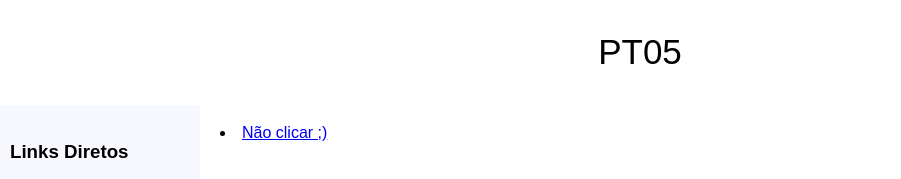
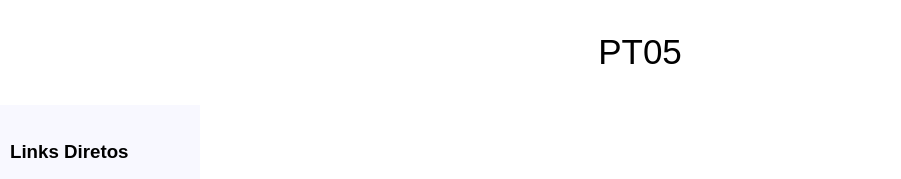
Before and after one commit to FranciscoFadigasMendes/FranciscoFadigasMendes.github.io, a plain HTML site: page index.html in a window 1280 px wide. Shown: the top 179 px of the page, without its empty margins (0-901 px from the left). Drawn offline with Linux system fonts and the light colour scheme.

Commit message:
Update index.html

```diff
--- a/index.html
+++ b/index.html
@@ -123,7 +123,7 @@
 	<div id="container">
 
 		<main id="center" class="column">
-		<li><a href="https://nakedsecurity.sophos.com/wp-content/uploads/sites/2/2016/03/rickastley.jpg?w=780&h=408&crop=1"> Não clicar ;) </a></li>
+
 		</main>
 
 		<nav id="left" class="column">
```
